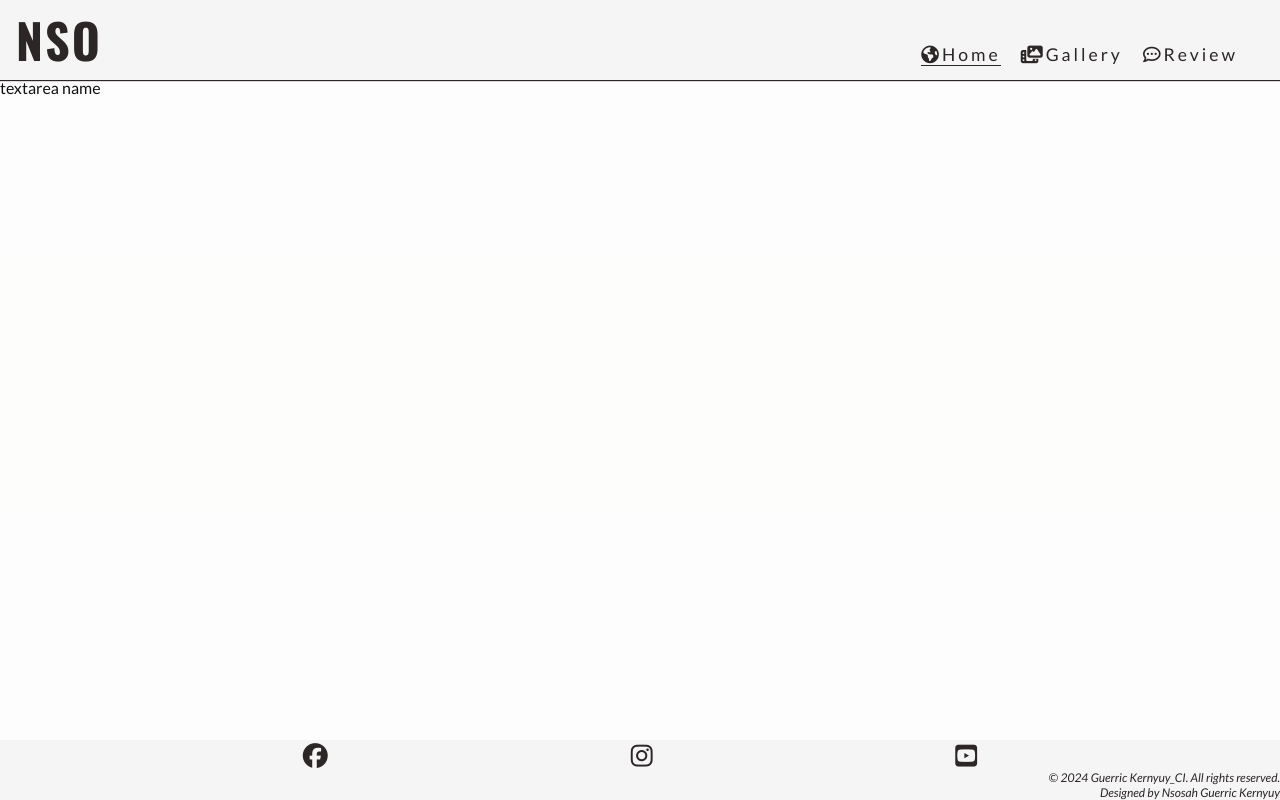
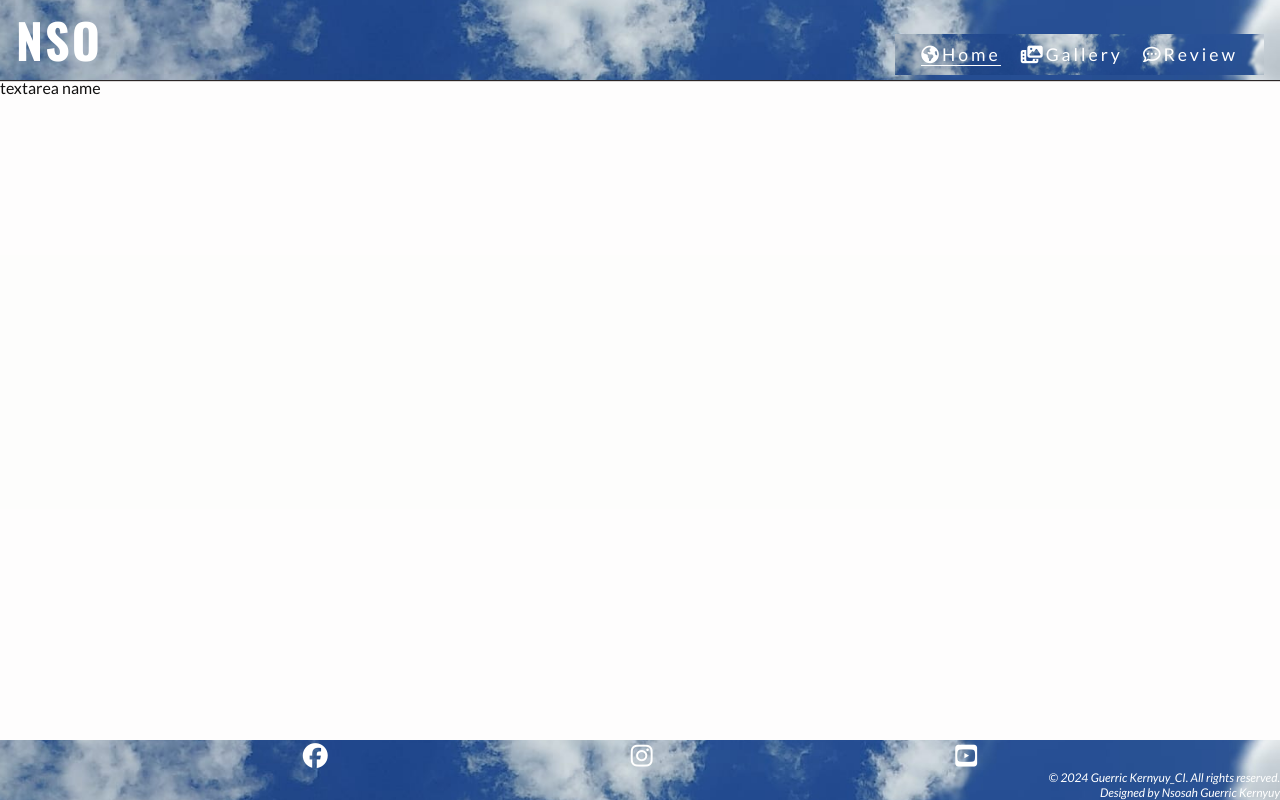
Before and after one commit to guerric-k/Nso, a plain HTML site: page index.html in a window 1280 px wide. Drawn offline with nearby package versions, Linux system fonts and the light colour scheme.

Commit message:
replaced bg color for header footer with img make color visible

```diff
--- a/assets/css/style.css
+++ b/assets/css/style.css
@@ -22,12 +22,17 @@ h1 {
     font-family: 'oswald', sans-serif;
     text-transform: uppercase;
     letter-spacing: 2.1px;
-    color: #2c2626;;
+    color: #ffffff;
+    font-size: 40px;
 }
 
 /*Header*/
 header {
-    background-color: #F5F5F5;
+    background-image: url('../images/sky.jpg');
+    /* Additional styling to ensure the background image displays properly */
+    background-size: cover;
+    background-position: center;
+    background-repeat: no-repeat;
     /*Padding prevents text sticking to the side of the screen and the z-index prevents overlap*/
     padding: 0 1rem;
     position: fixed;
@@ -42,12 +47,12 @@ header {
 
 header a {
     text-decoration: none;
-    color: #2c2626;
+    color: #ffffff;
 }
 
 #menu {
     text-decoration: none;
-    color: #2c2626;
+    color: #ffffff;
     list-style-type: none;
     font-size: 110%;
     letter-spacing: 3px;
@@ -58,15 +63,19 @@ header a {
 }
 
 .select {
-    border-bottom: 1px solid #2c2626;
+    border-bottom: 1px solid #ffffff;
 }
 
 /*Navbar styles with drop down menu*/
 nav {
     Position: absolute;
-    background-color: #F5F5F5;
+    background-image: url('../images/sky.jpg');
+    /* Additional styling to ensure the background image displays properly */
+    background-size: cover;
+    background-position: center;
+    background-repeat: no-repeat;
     width: 100%;
-    box-shadow: 0 1px 1px #2c2626;
+    box-shadow: 0 1px 1px #ffffff;
     padding: 0 1rem;
     left: 0;
     display: none;
@@ -106,10 +115,14 @@ main {
 }
 
 #footer-content {
-    background-color:#F5F5F5;
+    background-image: url('../images/sky.jpg');
+    /* Additional styling to ensure the background image displays properly */
+    background-size: cover;
+    background-position: center;
+    background-repeat: no-repeat;
 }
 #social-media i {
-    color: #2c2626;
+    color: #ffffff;
 }
 
 /*targets copyright div*/
@@ -117,7 +130,7 @@ main {
     text-align: right;
     font-size: 75%;
     font-family: 'lato', sans-serif;
-    color: #2c2626;
+    color: #ffffff;
 }
 
 /*Media quer for tablets and larger (768px and up)*/
@@ -159,6 +172,6 @@ main {
 /*Larger devices (laptops and desktops 992px +)*/
 @media screen and (min-width:992px) {
     #menu a:hover {
-        border: 1px solid #2c2626;
+        border: 1px solid #ffffff;
     }
 }
```
Also changed, not shown: assets/images/cowries.jpg (added).
